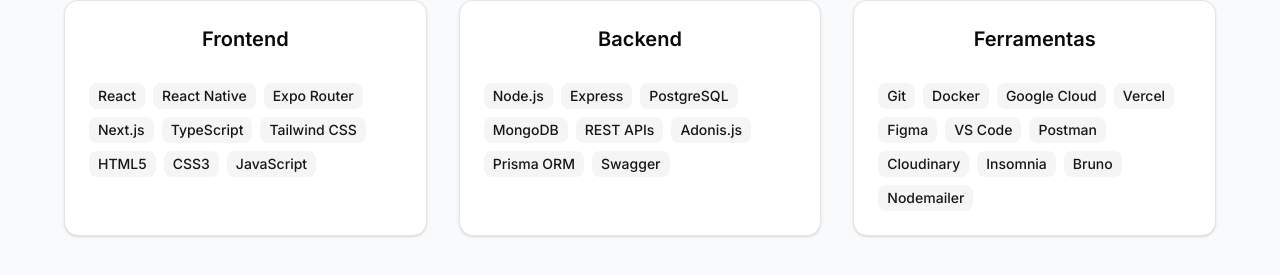
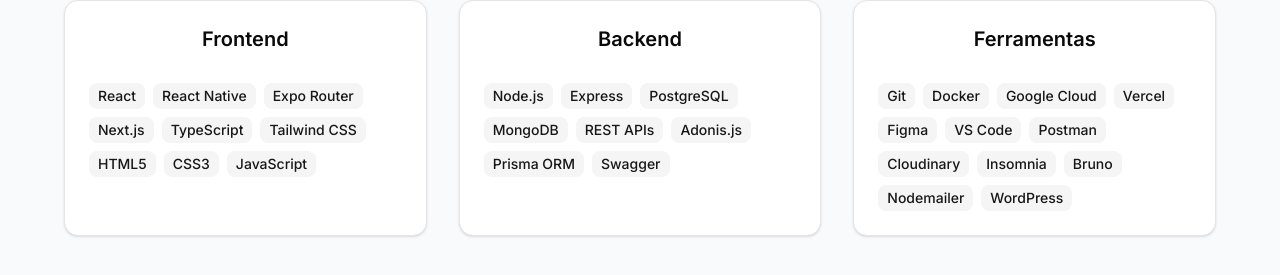
Before and after one commit to LPeter-nm/portfolio_pedro, a Next.js app: page / in a window 1280 px wide. Shown: the part 1669-1944 px from the top of the page. Built offline with nearby package versions, Linux system fonts and the light colour scheme.

Commit message:
update: atualizando informações

```diff
--- a/src/components/experience/experience.tsx
+++ b/src/components/experience/experience.tsx
@@ -10,6 +10,14 @@
       description:
         "Comunidade de desenvolvedores não remunerada que realiza o desenvolvimento de projetos reais com ferramentas mais modernas do mercado",
       technologies: ["React", "Next.js", "Node.js", "Nest.js", "TypeScript"],
+    },
+    {
+      title: "Suporte Técnico",
+      company: "Prefeitura Municipal de Timon",
+      period: "2025 - Presente",
+      description:
+        "Atuo na linha de frente da inovação na Agência de Tecnologia, Ciência e Inovação (ATI Timon), onde integro a equipe de desenvolvimento do Sistema Eletrônico de Informações (SEI). Meu foco é contribuir para a transformação digital da administração pública, desenvolvendo soluções que garantem mais agilidade, transparência e eficiência aos processos municipais.",
+      technologies: ["WordPress", "No-Code"],
     },
   ]
 
--- a/src/components/skills/skills.tsx
+++ b/src/components/skills/skills.tsx
@@ -13,7 +13,7 @@
     },
     {
       title: "Ferramentas",
-      skills: ["Git", "Docker", "Google Cloud", "Vercel", "Figma", "VS Code", "Postman", "Cloudinary", "Insomnia", "Bruno", "Nodemailer"],
+      skills: ["Git", "Docker", "Google Cloud", "Vercel", "Figma", "VS Code", "Postman", "Cloudinary", "Insomnia", "Bruno", "Nodemailer", "WordPress"],
     },
   ]
 
```
